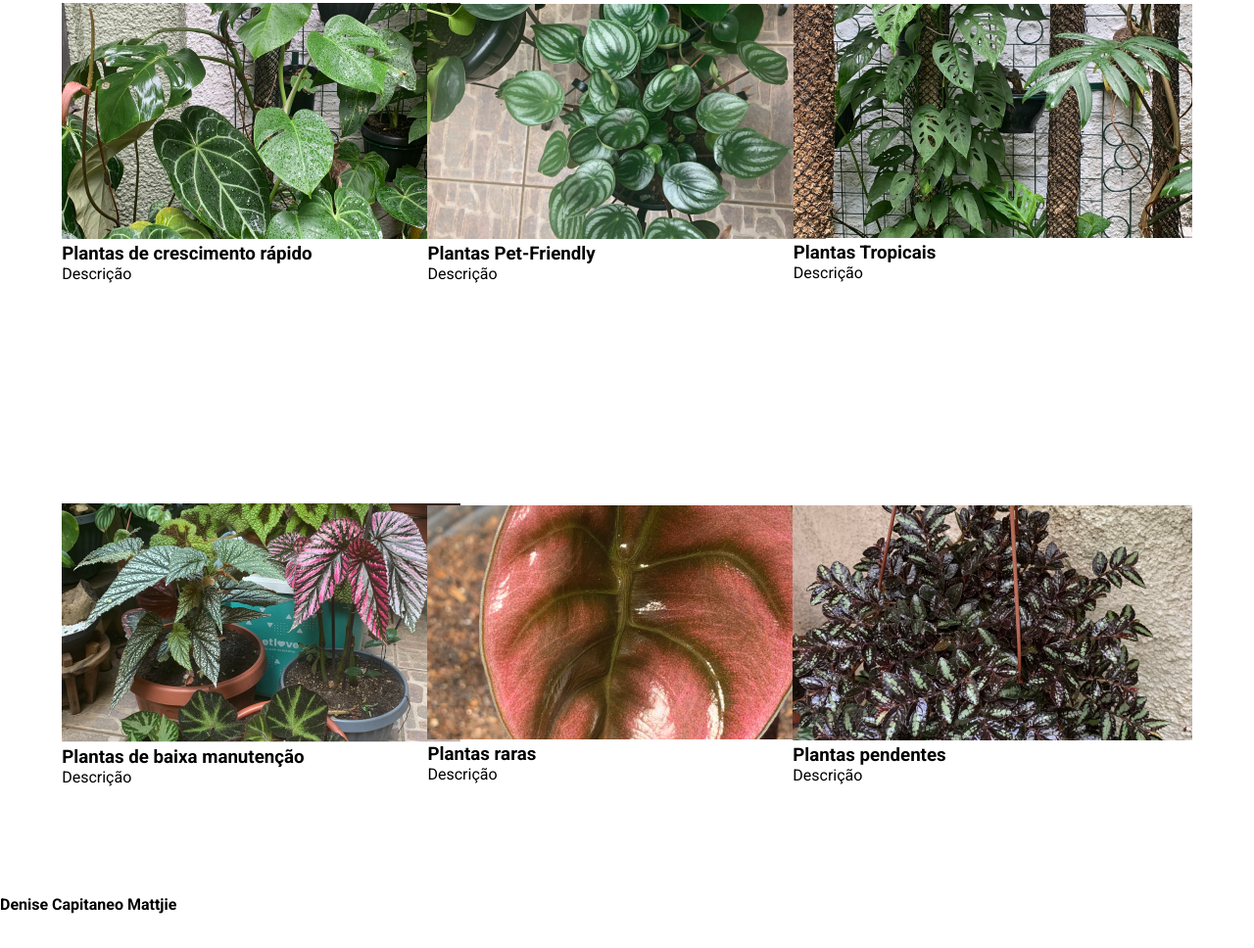
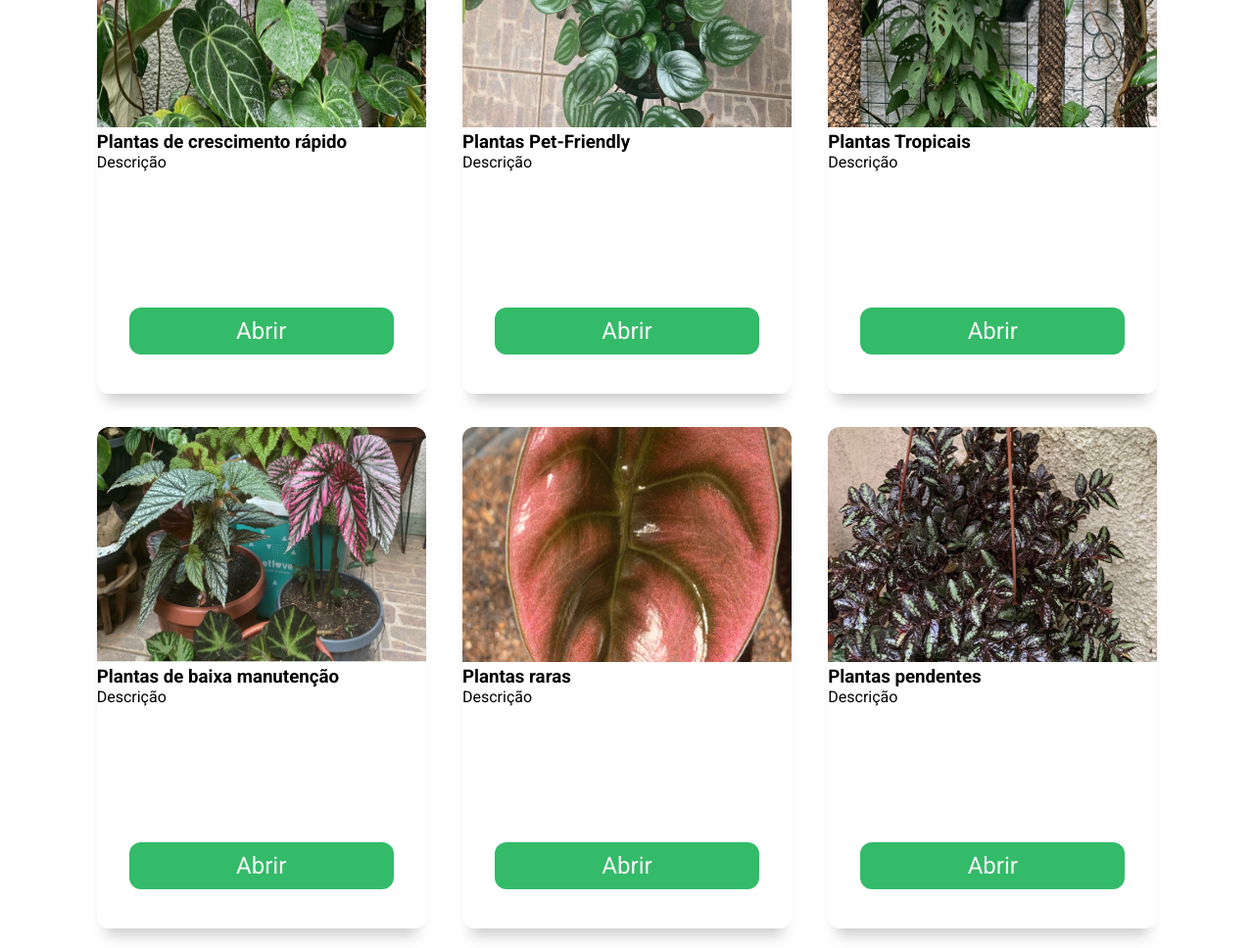
Before and after one commit to decapitaneo/front-end-1-checkpoint-2, a plain HTML site: page index.html in a window 1280 px wide. Shown: the part 1053-2021 px from the top of the page at 98% size. Drawn offline with Linux system fonts and the light colour scheme.

Commit message:
button__destaques

```diff
--- a/index.html
+++ b/index.html
@@ -59,8 +59,14 @@
                 <img src="images/crescimento_rapido.png" alt="" />
               </div>
               <div class="card_decricao">
+                <div class="card__descricaoHp">
                   <h3>Plantas de crescimento rápido</h3>
                   <p>Descrição</p>
+                </div>
+
+                <div class="btn__card">
+                  <a class="btn__descricao" href="">Abrir</a>
+                </div>
               </div>
             </div>
           </div>
@@ -70,8 +76,14 @@
                 <img src="images/pet_friendly.png" alt="" />
               </div>
               <div class="card_decricao">
+                <div class="card__descricaoHp">
                   <h3>Plantas Pet-Friendly</h3>
                   <p>Descrição</p>
+                </div>
+
+                <div class="btn__card">
+                  <a class="btn__descricao" href="">Abrir</a>
+                </div>
               </div>
             </div>
           </div>
@@ -81,8 +93,15 @@
                 <img src="images/tropicais.png" alt="" />
               </div>
               <div class="card_decricao">
+                <div class="card__descricaoHp">
                   <h3>Plantas Tropicais</h3>
                   <p>Descrição</p>
+                </div>
+
+                <div class="btn__card">
+                  <a class="btn__descricao" href="">Abrir</a>
+                </div>
+
               </div>
             </div>
           </div>
@@ -92,8 +111,14 @@
                 <img src="images/baixa_manutencao.png" alt="" />
               </div>
               <div class="card_decricao">
+                <div class="card__descricaoHp">
                   <h3>Plantas de baixa manutenção</h3>
                   <p>Descrição</p>
+                </div>
+
+                <div class="btn__card">
+                  <a class="btn__descricao" href="">Abrir</a>
+                </div>
               </div>
             </div>
           </div>
@@ -103,8 +128,14 @@
                 <img src="images/raras.png" alt="" />
               </div>
               <div class="card_decricao">
+                <div class="card__descricaoHp">
                   <h3>Plantas raras</h3>
                   <p>Descrição</p>
+                </div>
+
+                <div class="btn__card">
+                  <a class="btn__descricao" href="">Abrir</a>
+                </div>
               </div>
             </div>
           </div>
@@ -114,8 +145,14 @@
                 <img src="images/pendente.png" alt="" />
               </div>
               <div class="card_decricao">
+                <div class="card__descricaoHp">
                   <h3>Plantas pendentes</h3>
                   <p>Descrição</p>
+                </div>
+
+                <div class="btn__card">
+                  <a class="btn__descricao" href="">Abrir</a>
+                </div>
               </div>
             </div>
           </div>
--- a/style.css
+++ b/style.css
@@ -149,14 +149,20 @@ a {
   display: flex;
   flex-direction: column;
   align-items: center;
-  justify-content: center;
   object-fit: cover;
+  border-radius: 12px;
+  box-shadow: 0px 16px 15px -9px rgba(0, 0, 0, 0.21);
+  margin-bottom: 34px;
 }
 
 .card {
+  width: 100%;
 }
 
 .card_img img {
+  width: 100%;
+  height: 240px;
+  border-radius: 12px 12px 0 0;
 }
 
 .card_decricao {
@@ -166,7 +172,36 @@ a {
 .card_decricao h3 {
 }
 
-.card_decricao p {
+.card__descricaoHp {
+  width: 100%;
+  height: 180px;
+}
+
+.btn__card {
+  display: flex;
+  align-items: center;
+  justify-content: center;
+  background: #33bb69;
+  padding: 10px 30px; /*afasta da borda*/
+  margin: 0 33px; /*afasta do texto acima e abaixo*/
+  border-radius: 12px;
+  transition: background 0.5s; /*quando acrescentar o hover*/
+  font-weight: 400;
+  font-size: 1.5rem;
+  line-height: 28px;
+  color: whitesmoke;
+}
+
+.btn__card:hover {
+  background: #33bb69;
+  opacity: 85%;
+}
+
+.btn__card a {
+  text-decoration: none;
+  color: whitesmoke;
+}
+.btn__descricao {
 }
 
 footer {
```
Lines whose indentation alone changed are shown as unchanged.
